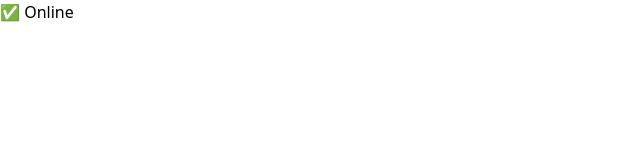
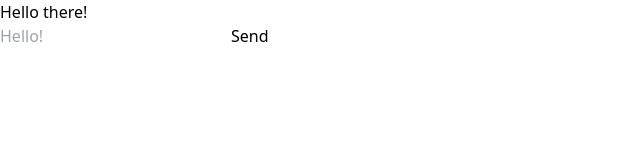
Before and after one commit to aqorbani/samplehooks, a Next.js app: page / in a window 1280 px wide. Shown: the top 160 px of the page, without its empty margins (0-640 px from the left). Built offline with nearby package versions, Linux system fonts and the light colour scheme.

Commit message:
work with useOptimistic hook

```diff
--- a/src/app/page.tsx
+++ b/src/app/page.tsx
@@ -16,6 +16,7 @@ import UseDebugValue from "@/components/sampleHooks/UseDebugValue/UseDebugValue"
 import UseImperativeHandle from "@/components/sampleHooks/UseImperativeHandle/UseImperativeHandle";
 import UseInsertionEffect from "@/components/sampleHooks/UseInsertionEffect";
 import UseSyncExternalStore from "@/components/sampleHooks/UseSyncExternalStore";
+import UseOptimistic from "@/components/sampleHooks/UseOptimistic/UseOptimistic";
 
 export default function Home() {
   // const { user, login, logout } = useUser();
@@ -43,7 +44,8 @@ export default function Home() {
       {/* <UseDebugValue /> */}
       {/* <UseImperativeHandle /> */}
       {/* <UseInsertionEffect /> */}
-      <UseSyncExternalStore />
+      {/* <UseSyncExternalStore /> */}
+      <UseOptimistic />
     </div>
   );
 }
--- /dev/null
+++ b/src/components/sampleHooks/UseOptimistic/Action.ts
@@ -0,0 +1,4 @@
+export async function deliverMessage(message: string) {
+  await new Promise((res) => setTimeout(res, 1000));
+  return message;
+}
--- /dev/null
+++ b/src/components/sampleHooks/UseOptimistic/UseOptimistic.tsx
@@ -0,0 +1,68 @@
+"use client";
+import { useOptimistic, useState, useRef } from "react";
+import { deliverMessage } from "./Action";
+
+function Thread({
+  messages,
+  sendMessage,
+}: {
+  messages: any;
+  sendMessage: any;
+}) {
+  const formRef = useRef<any>(null);
+  async function formAction(formData: any) {
+    addOptimisticMessage(formData.get("message"));
+    if (formRef.current !== null) {
+      formRef.current.reset();
+    }
+    await sendMessage(formData);
+  }
+  const [optimisticMessages, addOptimisticMessage] = useOptimistic(
+    messages,
+    (state, newMessage) => [
+      ...state,
+      {
+        text: newMessage,
+        sending: true,
+      },
+    ]
+  );
+
+  return (
+    <div className="flex flex-col gap-2">
+      {optimisticMessages.map((message: any, index: any) => (
+        <div key={index}>
+          {message.text}
+          {!!message.sending && <small> (Sending...)</small>}
+        </div>
+      ))}
+      <form action={formAction} ref={formRef} className="flex flex-col gap-1">
+        <input
+          type="text"
+          name="message"
+          placeholder="Hello!"
+          className="bg-gray-200"
+        />
+        <button type="submit" className="bg-gray-900 text-white">
+          Send
+        </button>
+      </form>
+    </div>
+  );
+}
+
+const UseOptimistic = () => {
+
+  const [messages, setMessages] = useState([
+    { text: "Hello there!", sending: false, key: 1 },
+  ]);
+
+  async function sendMessage(formData: any) {
+    const sentMessage = await deliverMessage(formData.get("message"));
+    setMessages((messages: any) => [...messages, { text: sentMessage }]);
+  }
+
+  return <Thread messages={messages} sendMessage={sendMessage} />;
+};
+
+export default UseOptimistic;
```
